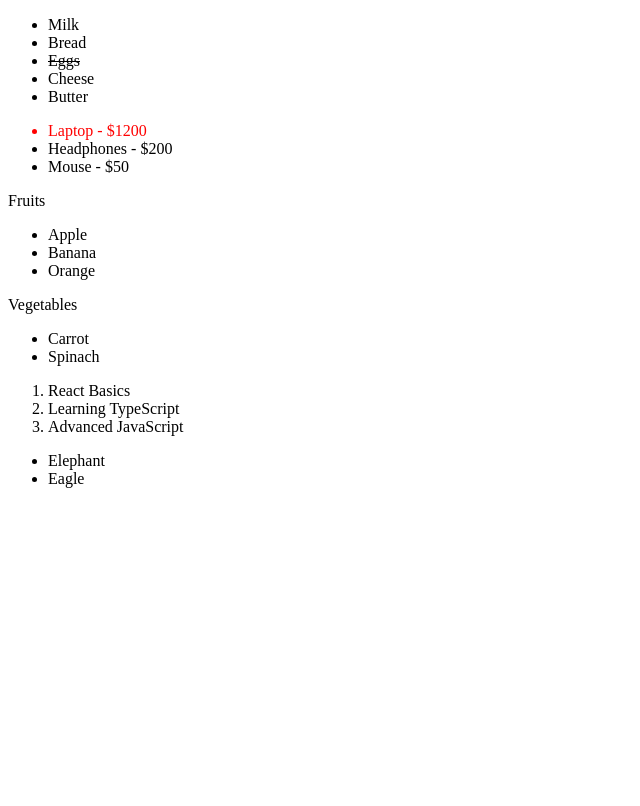
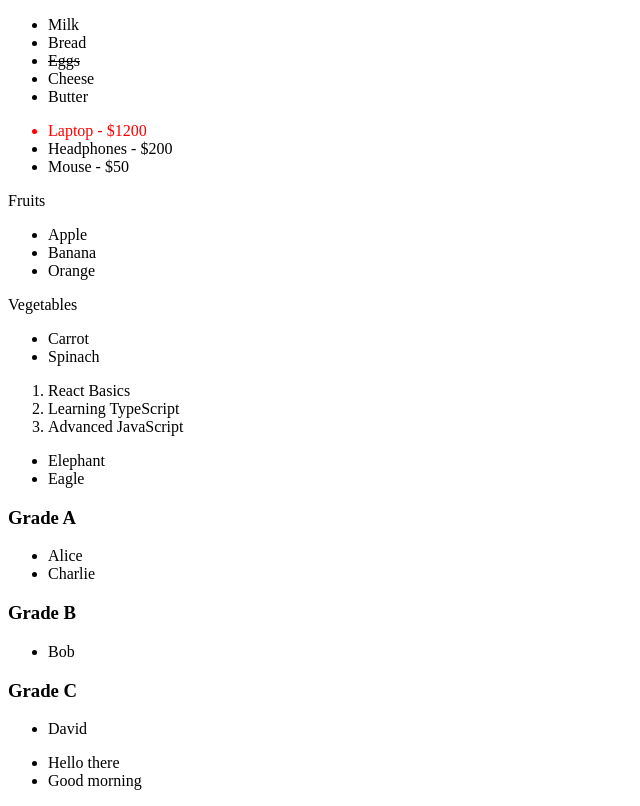
Before and after one commit to amazingawwal/eHealth_WWR, a React (Vite) app: page / in a window 1280 px wide. Shown: the whole page, without its empty margins (0-640 px from the left). Built offline with nearby package versions, Linux system fonts and the light colour scheme.

Commit message:
feat: studentgroup and messagelist

```diff
--- a/src/App.tsx
+++ b/src/App.tsx
@@ -4,6 +4,8 @@ import ProductList from './components/ProductList'
 import MenuCategories from './components/MenuCategories'
 import BookingList from './components/BookingList'
 import AnimalFilter from './components/AnimalFilter'
+import StudentGroup from './components/StudentGroup'
+import MessageList from './components/MessageList'
 
 
 function App() {
@@ -16,6 +18,8 @@ function App() {
       <MenuCategories/>
       <BookingList/>
       <AnimalFilter/>
+      <StudentGroup/>
+      <MessageList/>
     </>
   )
 }
--- a/src/components/MenuCategories.tsx
+++ b/src/components/MenuCategories.tsx
@@ -6,7 +6,7 @@ const menu = [
     return(<>
         {menu.map(item =>
         <div>
-            <header key={item.category}>{item.category}</header>
+            <header >{item.category}</header>
             <ul>
                 {item.items.map(fruits=><li key={fruits}>
                     {fruits}
--- a/src/components/MessageList.tsx
+++ b/src/components/MessageList.tsx
@@ -1,3 +1,10 @@
 export default function MessageList() {
 
+    const messages:string[] = ["Hello there", 'Good morning'];
+
+    return(
+        <ul>
+            {messages.length > 0? messages.map(message=><li>{message}</li>): <li>No new messages</li> }
+        </ul>
+    )
 };
--- a/src/components/StudentGroup.tsx
+++ b/src/components/StudentGroup.tsx
@@ -0,0 +1,37 @@
+type Student = {
+  id: number;
+  name: string;
+  grade: string;
+};
+
+const students: Student[] = [
+  { id: 1, name: "Alice", grade: "A" },
+  { id: 2, name: "Bob", grade: "B" },
+  { id: 3, name: "Charlie", grade: "A" },
+  { id: 4, name: "David", grade: "C" }
+];
+
+export default function StudentGroup() {
+
+    const grouped = students.reduce<Record<string, Student[]>>((acc, student) => {
+        if (!acc[student.grade]) {
+            acc[student.grade] = [];
+        }
+        acc[student.grade].push(student);
+        return acc;
+    }, {});
+        return (
+            <div>
+            {Object.entries(grouped).map(([grade, group]) => (
+                <div key={grade}>
+                <h3>Grade {grade}</h3>
+                <ul>
+                    {group.map((s) => (
+                    <li key={s.id}>{s.name}</li>
+                    ))}
+                </ul>
+                </div>
+            ))}
+            </div>
+  );
+};
```
